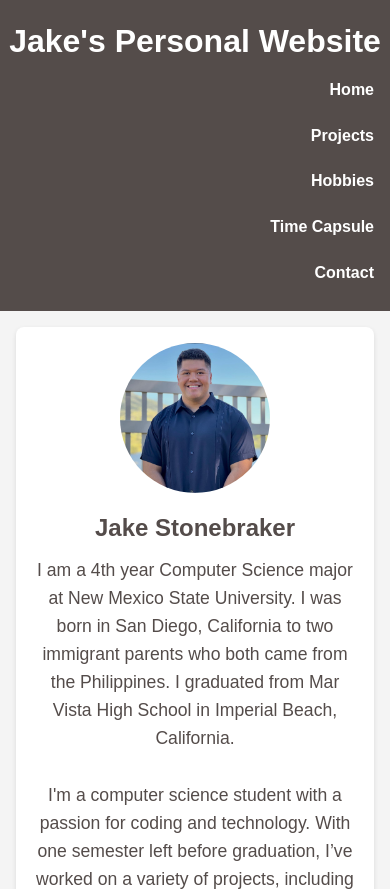
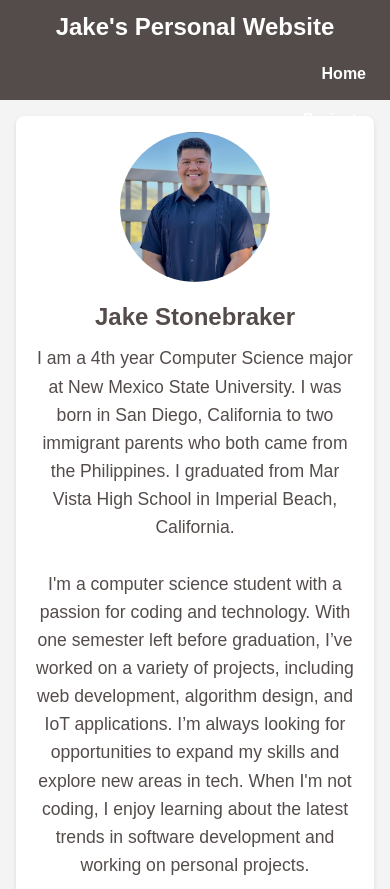
Before and after one commit to Stonebraker39/stonebraker39.github.io, a plain HTML site: page index.html in a window 390 px wide. Shown: the top 889 px of the page. Drawn offline with Linux system fonts and the light colour scheme.

Commit message:
Added CSS styling for mobile version for header title

```diff
--- a/style.css
+++ b/style.css
@@ -380,3 +380,16 @@ RESPONSIVE DESIGN - MOBILE ADJUSTMENTS
     max-width: 100%; /* Ensures responsiveness on smaller screens */
   }
 }
+
+/* Responsive Design - Mobile Version */
+@media (max-width: 768px) {
+  .page-header {
+    height: 100px; /* reduce height for smaller screens */
+    padding: 0.5rem;
+  }
+
+  .page-header h1 {
+    font-size: 1.5rem; /* smaller font size for mobile */
+    margin-bottom: 5px; /* adjust spacing */
+  }
+}
```
